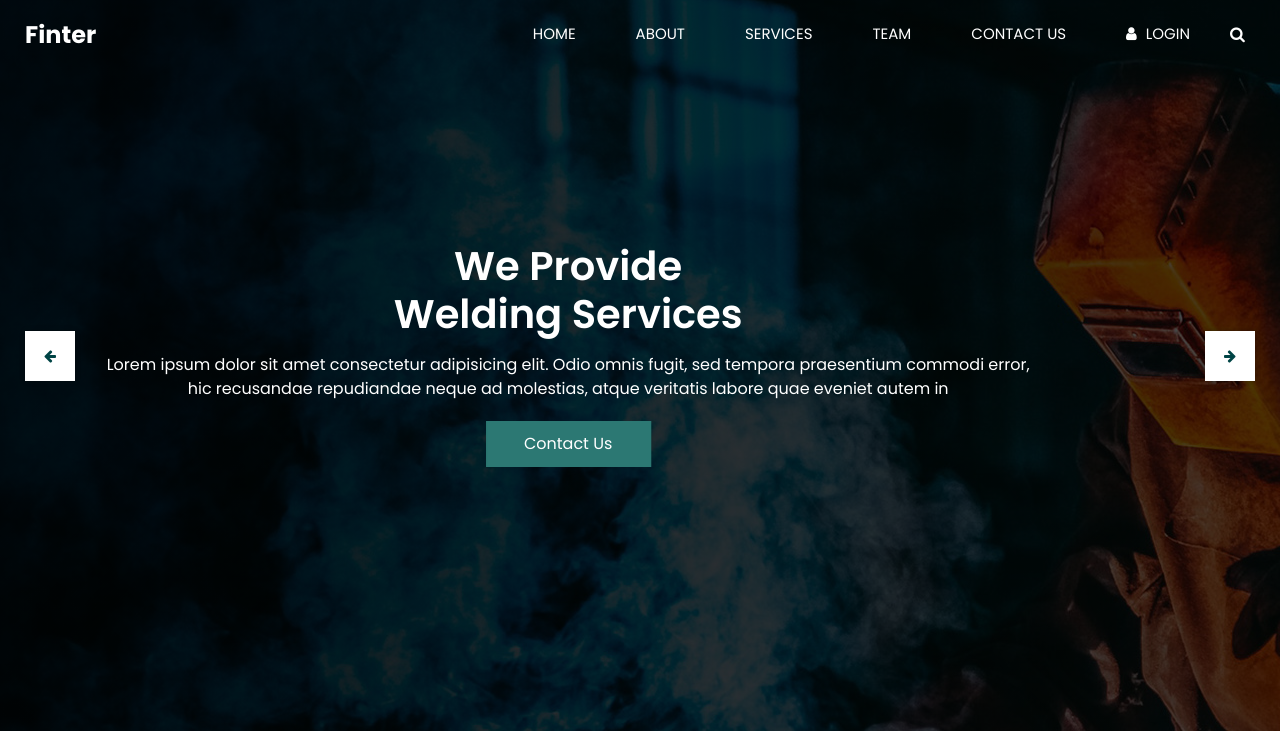
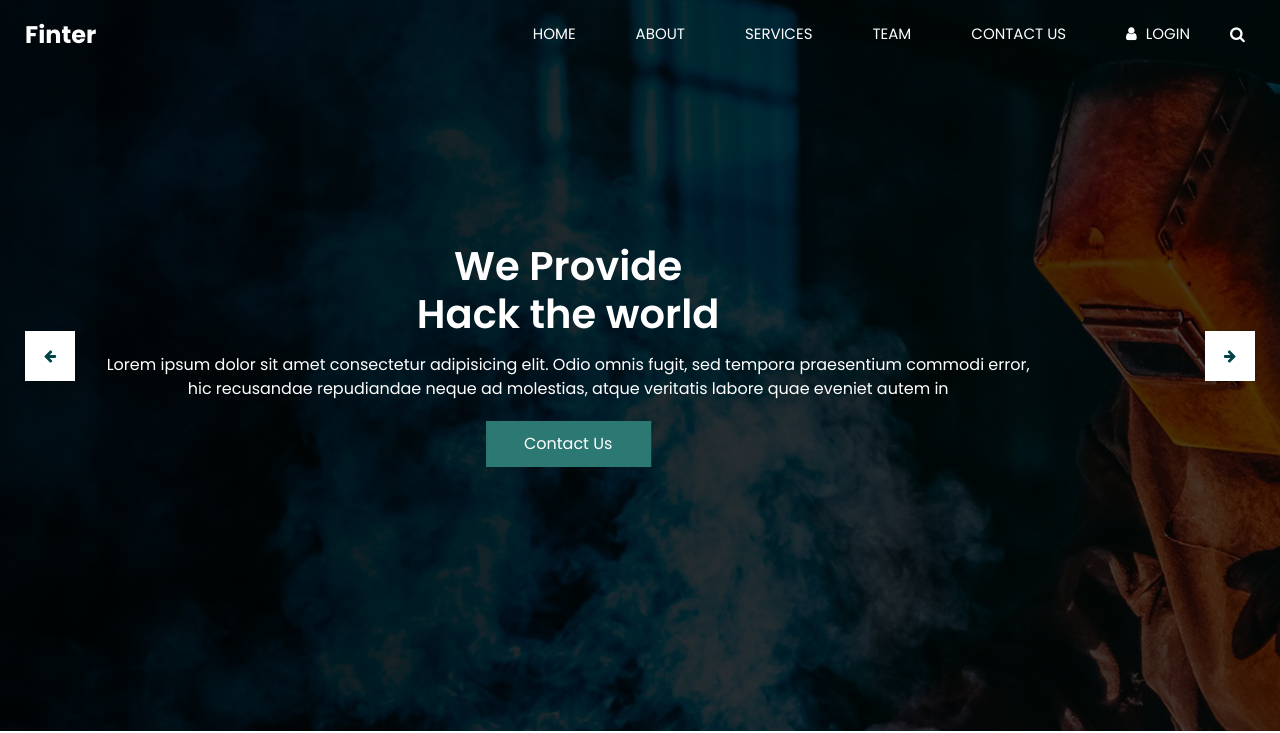
Before and after one commit to tantely-bee/first-pipe, a plain HTML site: page index.html in a window 1280 px wide. Shown: the part 69-802 px from the top of the page. Drawn offline with nearby package versions, Linux system fonts and the light colour scheme; some packages are replaced by stand-ins of ours.

Commit message:
Update index.html

```diff
--- a/index.html
+++ b/index.html
@@ -135,7 +135,7 @@
                   <div class="detail-box">
                     <h1>
                       We Provide <br>
-                      Welding Services
+                      Hack the world
                     </h1>
                     <p>
                       Lorem ipsum dolor sit amet consectetur adipisicing elit. Odio omnis fugit, sed tempora praesentium commodi error, hic recusandae repudiandae neque ad molestias, atque veritatis labore quae eveniet autem in
```
